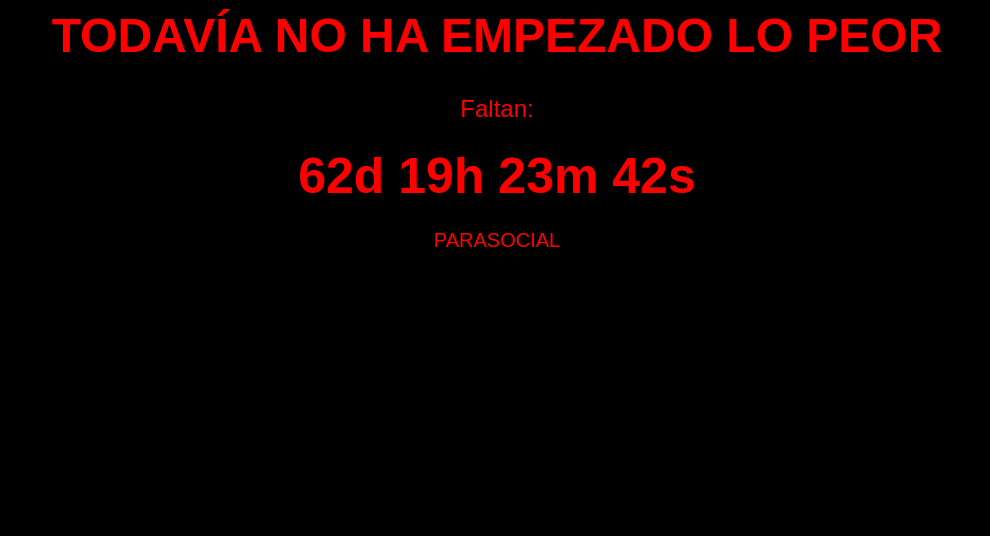
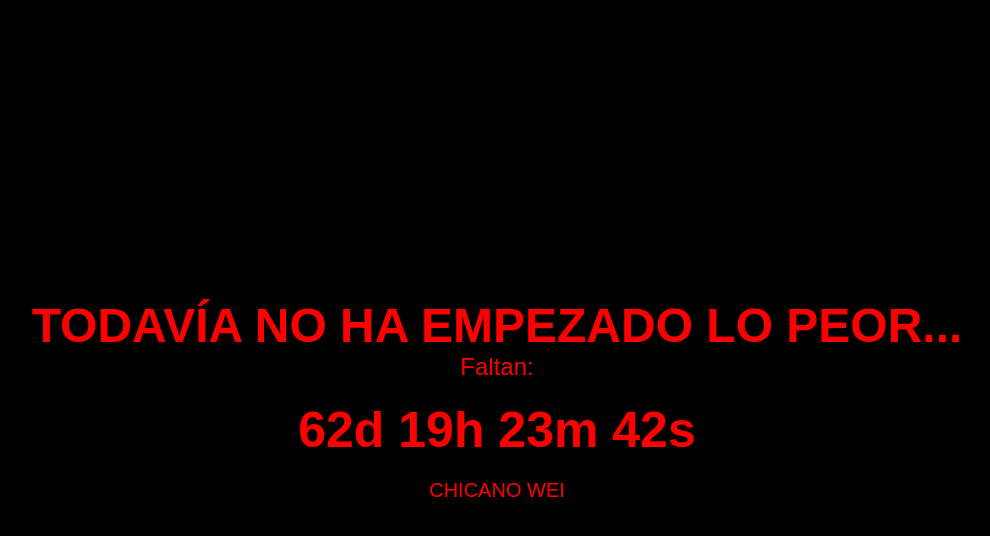
Before and after one commit to chicanowei/parasocial_countdown, a plain HTML site: page index.html in a window 1280 px wide. Shown: the whole page, without its empty margins (143-1133 px from the left). Drawn offline with Linux system fonts and the light colour scheme.

Commit message:
Update index.html

```diff
--- a/index.html
+++ b/index.html
@@ -4,29 +4,41 @@
     <meta name="viewport" content="width=device-width, initial-scale=1.0">
     <title>Cuenta Regresiva - Parasocial</title>
     <style>
+        * {
+            margin: 0;
+            padding: 0;
+            box-sizing: border-box;
+        }
         body {
             background-color: black;
             color: red;
             font-family: Arial, sans-serif;
             text-align: center;
             font-size: 24px;
+            height: 100vh;
+            display: flex;
+            flex-direction: column;
+            justify-content: center;
+            align-items: center;
         }
         #countdown {
             font-size: 50px;
             font-weight: bold;
+            margin: 20px 0;
         }
         a {
             color: red;
             text-decoration: none;
             font-size: 20px;
+            margin-top: 20px;
         }
     </style>
 </head>
 <body>
-    <h1>TODAVÍA NO HA EMPEZADO LO PEOR</h1>
+    <h1>TODAVÍA NO HA EMPEZADO LO PEOR...</h1>
     <p>Faltan:</p>
     <div id="countdown"></div>
-    <p><a href="https://open.spotify.com/artist/7EqiVYwHFYEKr843rp3NVt?si=KhrvitfORDmdzcdOUBktuQ" target="_blank">PARASOCIAL</a></p>
+    <p><a href="https://open.spotify.com/artist/7EqiVYwHFYEKr843rp3NVt?si=tUXkcNz2Q_6CywUx8EZhWw" target="_blank">CHICANO WEI</a></p>
 
     <script>
         function updateCountdown() {
```
